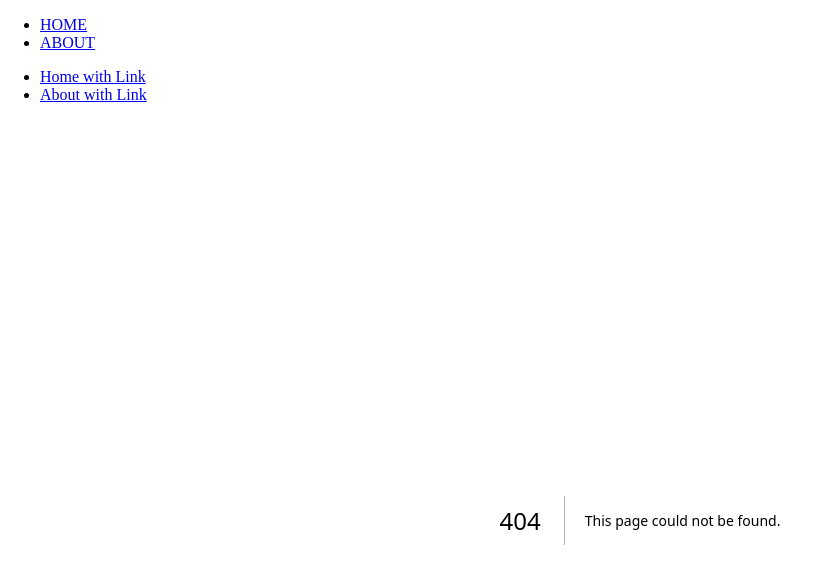
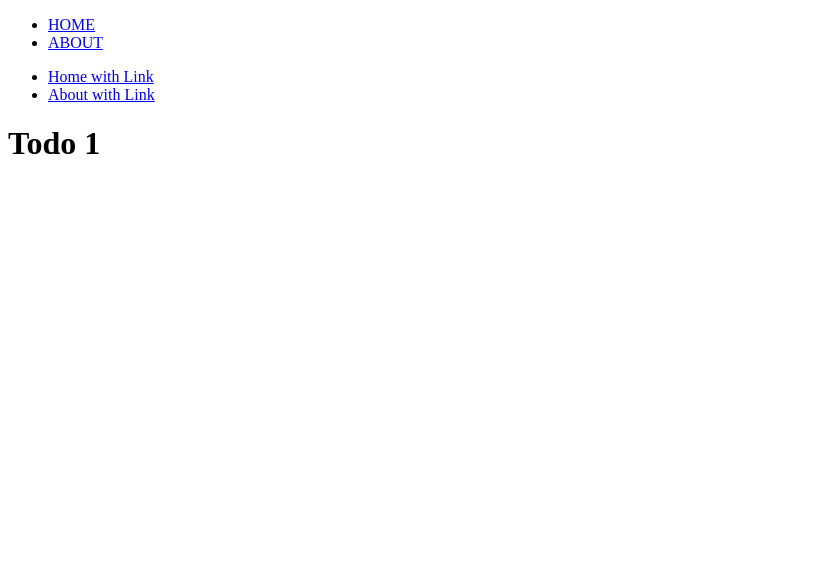
Before and after one commit to fancn21th/0_227_Next_Training, a Next.js app: page /todos/1 in a window 1280 px wide. Before the commit this address had no page. Shown: the top 584 px of the page, without its empty margins (0-835 px from the left). Built offline with nearby package versions, Linux system fonts and the light colour scheme.

Commit message:
dynamic page

```diff
--- /dev/null
+++ b/pages/todos/[todoid].tsx
@@ -0,0 +1,10 @@
+import { useRouter } from "next/router";
+
+const Todo = () => {
+  const router = useRouter();
+  const { todoid } = router.query;
+
+  return <h1>Todo {todoid}</h1>;
+};
+
+export default Todo;
```
